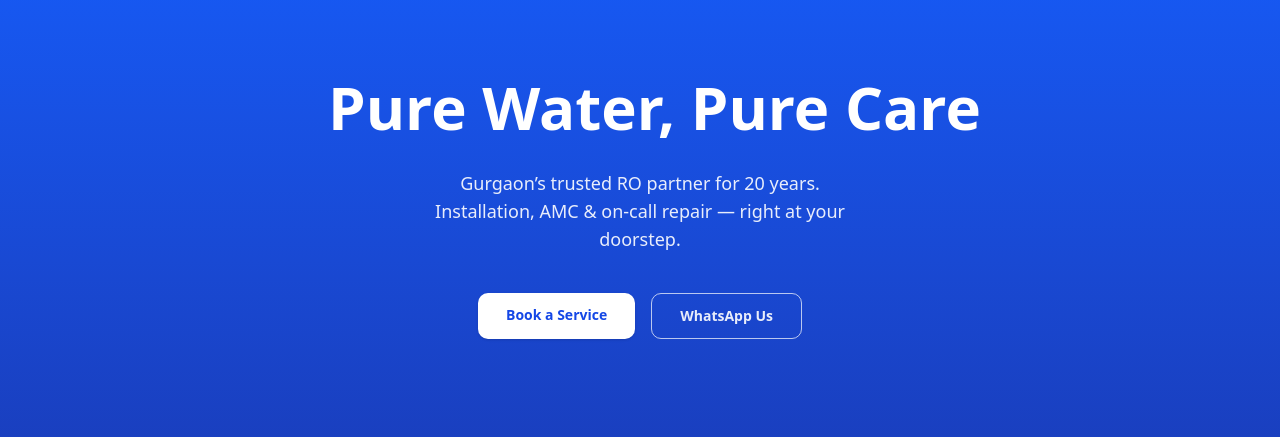
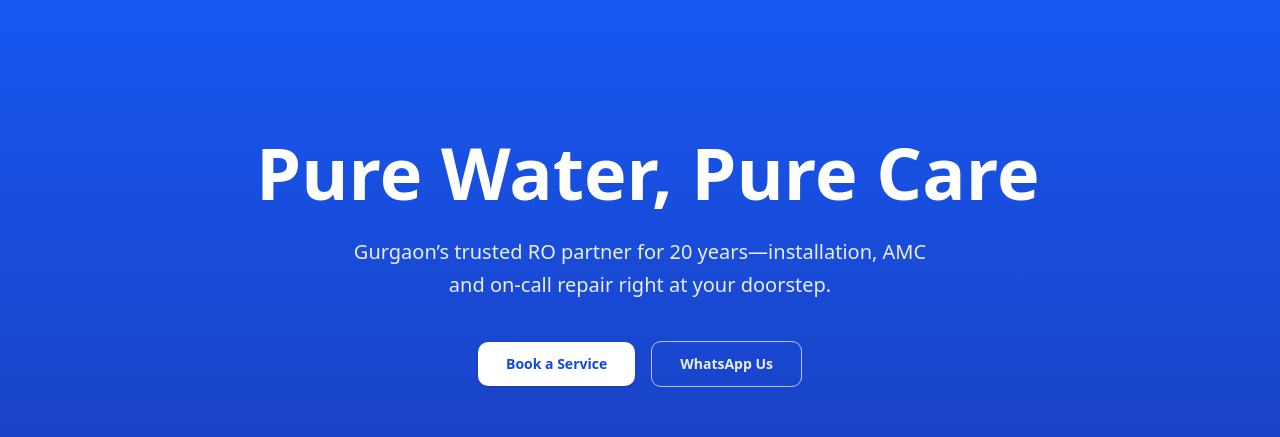
Before and after one commit to wintolabs/royal-aqua, a Next.js app: page / in a window 1280 px wide. Shown: the part 148-585 px from the top of the page. Built offline with nearby package versions, Linux system fonts and the light colour scheme; no server answers.

Commit message:
fix hero

```diff
--- a/src/components/Hero.tsx
+++ b/src/components/Hero.tsx
@@ -1,8 +1,8 @@
 import Link from "next/link";
 import { cn } from "@/lib/utils";
-import { WA_MESSAGE, WHATSAPP_NUMBER } from "@/lib/constants";
+import { WHATSAPP_NUMBER, WA_MESSAGE } from "@/lib/constants";
 
-const whatsappLink = `https://wa.me/${WHATSAPP_NUMBER}?text=${encodeURIComponent(
+const whatsapp = `https://wa.me/${WHATSAPP_NUMBER}?text=${encodeURIComponent(
   WA_MESSAGE
 )}`;
 
@@ -11,43 +11,60 @@ export function Hero() {
     <section
       id="home"
       className={cn(
-        "relative flex min-h-[75vh] flex-col items-center justify-center",
-        "bg-gradient-to-b from-blue-600 to-blue-800 text-white"
+        // 🔵 gradient background
+        "relative flex flex-col items-center justify-center",
+        "bg-gradient-to-b from-blue-600 to-blue-800 text-white",
+        // fluid height – more on large screens
+        "min-h-[68vh] sm:min-h-[72vh] lg:min-h-[80vh] xl:min-h-[85vh]",
+        // safe padding for small notch phones
+        "px-4 pb-16 pt-24 sm:pb-20 sm:pt-28 lg:pb-24 lg:pt-32"
       )}
     >
-      <div className="relative z-10 mx-auto max-w-2xl px-6 text-center">
-        <h1 className="text-5xl font-extrabold leading-tight sm:text-6xl">
+      {/* main container */}
+      <div className="relative z-10 mx-auto w-full max-w-2xl lg:max-w-3xl">
+        {/* headline scales from 34 → 72 px using clamp */}
+        <h1
+          className="mb-6 text-center font-extrabold leading-[1.1]"
+          style={{
+            fontSize: "clamp(2.125rem, 6vw + 0.5rem, 4.5rem)",
+          }}
+        >
           Pure&nbsp;Water,&nbsp;Pure&nbsp;Care
         </h1>
 
-        <p className="mx-auto mt-6 max-w-md text-lg text-white/90">
-          Gurgaon’s trusted RO partner for 20 years. Installation, AMC & on-call
-          repair — right at your doorstep.
+        {/* sub-copy max-width auto-centres */}
+        <p
+          className={cn(
+            "mx-auto mb-10 max-w-xl text-center text-white/90",
+            "text-[clamp(1rem,3.2vw,1.25rem)] leading-relaxed"
+          )}
+        >
+          Gurgaon’s trusted RO partner for 20&nbsp;years—installation, AMC and
+          on-call repair right at your doorstep.
         </p>
 
-        <div className="mt-10 flex flex-wrap justify-center gap-4">
+        {/* CTA buttons */}
+        <div className="flex flex-col items-center gap-4 sm:flex-row sm:justify-center">
           <Link
             href="#contact"
-            className={cn(
-              "rounded-lg bg-white px-7 py-3 text-sm font-semibold text-blue-700 shadow",
-              "transition hover:shadow-lg focus-visible:outline-none focus-visible:ring-4 focus-visible:ring-white/40"
-            )}
+            className="rounded-lg bg-white px-7 py-3 text-sm font-semibold text-blue-700 shadow transition hover:shadow-lg focus-visible:outline-none focus-visible:ring-4 focus-visible:ring-white/40"
           >
             Book a Service
           </Link>
 
           <Link
-            href={whatsappLink}
+            href={whatsapp}
             target="_blank"
-            className={cn(
-              "rounded-lg border border-white/70 px-7 py-3 text-sm font-semibold text-white/90",
-              "hover:bg-white/10 transition focus-visible:outline-none focus-visible:ring-4 focus-visible:ring-white/40"
-            )}
+            className="rounded-lg border border-white/70 px-7 py-3 text-sm font-semibold text-white/90 transition hover:bg-white/10 focus-visible:outline-none focus-visible:ring-4 focus-visible:ring-white/40"
           >
             WhatsApp&nbsp;Us
           </Link>
         </div>
       </div>
+
+      {/* optional waves background
+      <div className="pointer-events-none absolute inset-0 bg-[url('/waves.svg')] bg-cover opacity-20" />
+      */}
     </section>
   );
 }
```
